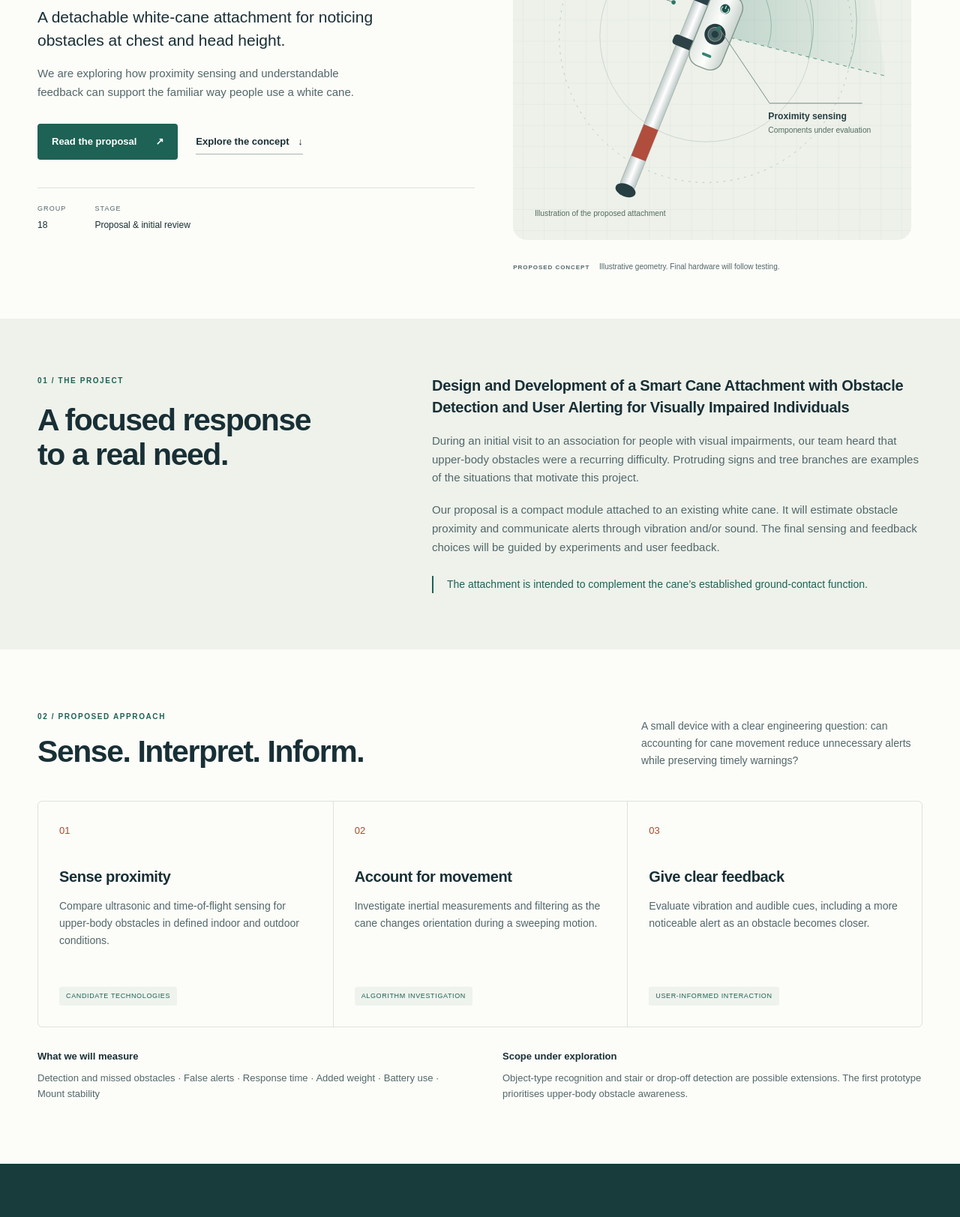
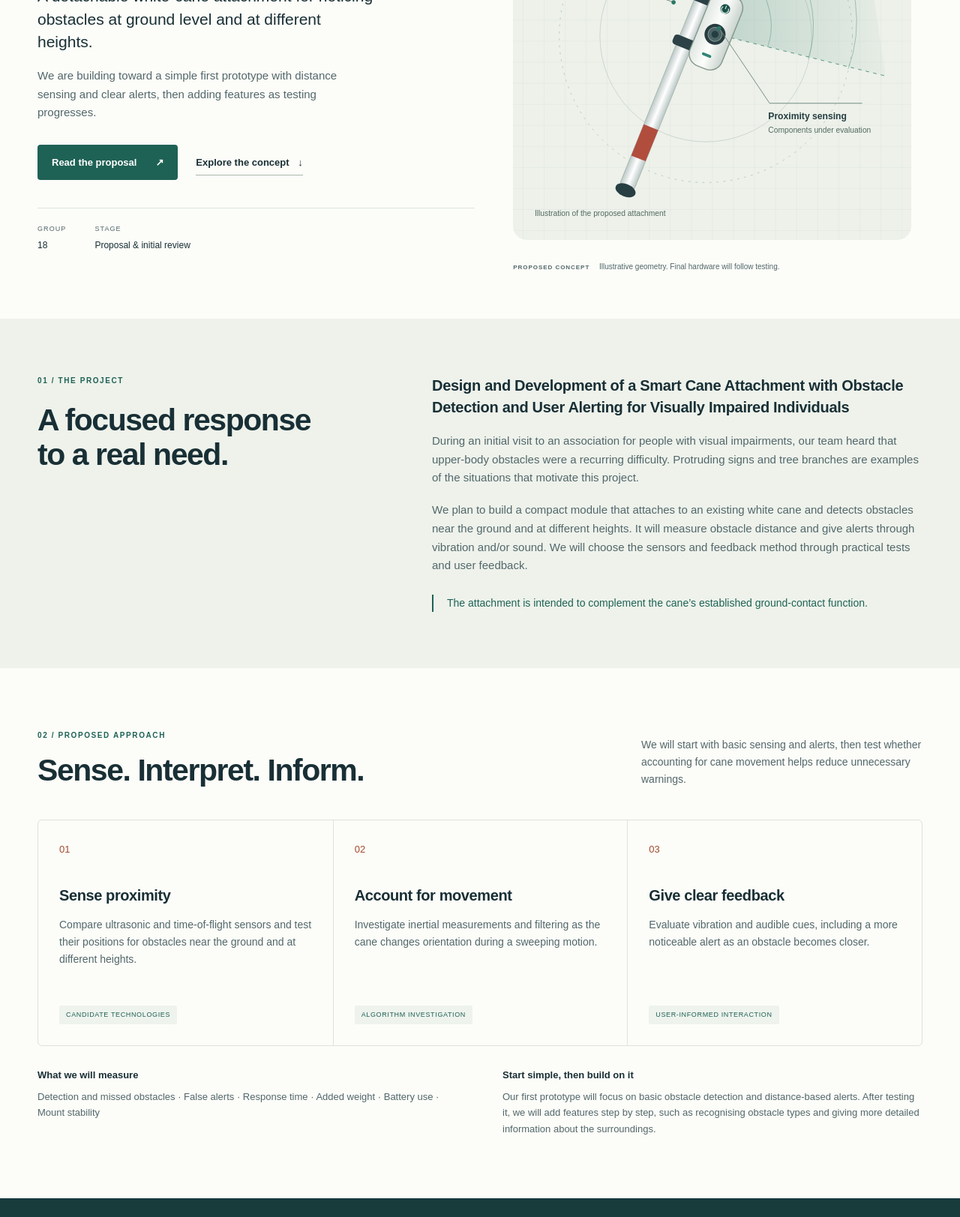
Before and after one commit to Mertsaglm/tedu-smart-cane, a plain HTML site: page docs/index.html in a window 1280 px wide. Shown: the part 377-2000 px from the top of the page at 75% size. Drawn offline with Linux system fonts and the light colour scheme.

Commit message:
Update proposal scope and describe incremental prototype development

```diff
--- a/docs/index.html
+++ b/docs/index.html
@@ -3,7 +3,7 @@
 <head>
  <meta charset="utf-8"><meta name="viewport" content="width=device-width,initial-scale=1">
  <title>Smart Cane Attachment | TED University · Group 18</title>
- <meta name="description" content="CMPE 491 Group 18 at TED University. A proposed detachable white-cane attachment for upper-body obstacle awareness. Project proposal, literature review, team and development milestones.">
+ <meta name="description" content="CMPE 491 Group 18 at TED University. A proposed detachable white-cane attachment for obstacle awareness at ground level and different heights. Project proposal, literature review, team and development milestones.">
  <meta name="theme-color" content="#183b3c">
  <link rel="icon" href="assets/favicon.svg" type="image/svg+xml">
  <link rel="stylesheet" href="styles.css">
@@ -19,8 +19,8 @@
 <section class="hero wrap" id="home" aria-labelledby="hero-title">
  <div class="hero-copy"><p class="eyebrow"><span class="dot"></span> SENIOR DESIGN PROJECT · FALL 2026</p>
  <h1 id="hero-title">Awareness beyond<br>the cane’s reach.</h1>
- <p class="lead">A detachable white-cane attachment for noticing obstacles at chest and head height.</p>
- <p class="hero-detail">We are exploring how proximity sensing and understandable feedback can support the familiar way people use a white cane.</p>
+ <p class="lead">A detachable white-cane attachment for noticing obstacles at ground level and at different heights.</p>
+ <p class="hero-detail">We are building toward a simple first prototype with distance sensing and clear alerts, then adding features as testing progresses.</p>
  <div class="actions"><a class="button primary" href="reports/CMPE491_Group18_ProjectProposal.pdf">Read the proposal <span aria-hidden="true">↗</span></a><a class="text-link" href="#approach">Explore the concept <span aria-hidden="true">↓</span></a></div>
  <div class="hero-meta"><span>GROUP <strong>18</strong></span><span>STAGE <strong>Proposal &amp; initial review</strong></span></div>
  </div>
@@ -30,18 +30,18 @@
  <div><p class="eyebrow">01 / THE PROJECT</p><h2 id="project-title">A focused response<br>to a real need.</h2></div>
  <div class="project-body"><p class="formal-title">Design and Development of a Smart Cane Attachment with Obstacle Detection and User Alerting for Visually Impaired Individuals</p>
  <p>During an initial visit to an association for people with visual impairments, our team heard that upper-body obstacles were a recurring difficulty. Protruding signs and tree branches are examples of the situations that motivate this project.</p>
- <p>Our proposal is a compact module attached to an existing white cane. It will estimate obstacle proximity and communicate alerts through vibration and/or sound. The final sensing and feedback choices will be guided by experiments and user feedback.</p>
+ <p>We plan to build a compact module that attaches to an existing white cane and detects obstacles near the ground and at different heights. It will measure obstacle distance and give alerts through vibration and/or sound. We will choose the sensors and feedback method through practical tests and user feedback.</p>
  <p class="note">The attachment is intended to complement the cane’s established ground-contact function.</p>
  </div>
 </div></section>
 <section class="wrap section" id="approach" aria-labelledby="approach-title">
- <div class="section-top"><div><p class="eyebrow">02 / PROPOSED APPROACH</p><h2 id="approach-title">Sense. Interpret. Inform.</h2></div><p class="section-summary">A small device with a clear engineering question: can accounting for cane movement reduce unnecessary alerts while preserving timely warnings?</p></div>
+ <div class="section-top"><div><p class="eyebrow">02 / PROPOSED APPROACH</p><h2 id="approach-title">Sense. Interpret. Inform.</h2></div><p class="section-summary">We will start with basic sensing and alerts, then test whether accounting for cane movement helps reduce unnecessary warnings.</p></div>
  <div class="process" role="list">
-  <article role="listitem"><span class="step">01</span><h3>Sense proximity</h3><p>Compare ultrasonic and time-of-flight sensing for upper-body obstacles in defined indoor and outdoor conditions.</p><span class="tag">Candidate technologies</span></article>
+  <article role="listitem"><span class="step">01</span><h3>Sense proximity</h3><p>Compare ultrasonic and time-of-flight sensors and test their positions for obstacles near the ground and at different heights.</p><span class="tag">Candidate technologies</span></article>
   <article role="listitem"><span class="step">02</span><h3>Account for movement</h3><p>Investigate inertial measurements and filtering as the cane changes orientation during a sweeping motion.</p><span class="tag">Algorithm investigation</span></article>
   <article role="listitem"><span class="step">03</span><h3>Give clear feedback</h3><p>Evaluate vibration and audible cues, including a more noticeable alert as an obstacle becomes closer.</p><span class="tag">User-informed interaction</span></article>
  </div>
- <div class="evaluation"><div><h3>What we will measure</h3><p>Detection and missed obstacles · False alerts · Response time · Added weight · Battery use · Mount stability</p></div><div><h3>Scope under exploration</h3><p>Object-type recognition and stair or drop-off detection are possible extensions. The first prototype prioritises upper-body obstacle awareness.</p></div></div>
+ <div class="evaluation"><div><h3>What we will measure</h3><p>Detection and missed obstacles · False alerts · Response time · Added weight · Battery use · Mount stability</p></div><div><h3>Start simple, then build on it</h3><p>Our first prototype will focus on basic obstacle detection and distance-based alerts. After testing it, we will add features step by step, such as recognising obstacle types and giving more detailed information about the surroundings.</p></div></div>
 </section>
 <section class="documents-section" id="documents" aria-labelledby="documents-title"><div class="wrap">
  <div class="section-top"><div><p class="eyebrow">03 / PROJECT DOCUMENTS</p><h2 id="documents-title">The work, documented.</h2></div><p class="section-summary">Reports and dated planning records, collected in one place for the project’s supervisor and jury.</p></div>
```
Also changed, not shown: docs/backlog.html (+2 -2 lines), 2 other files.
